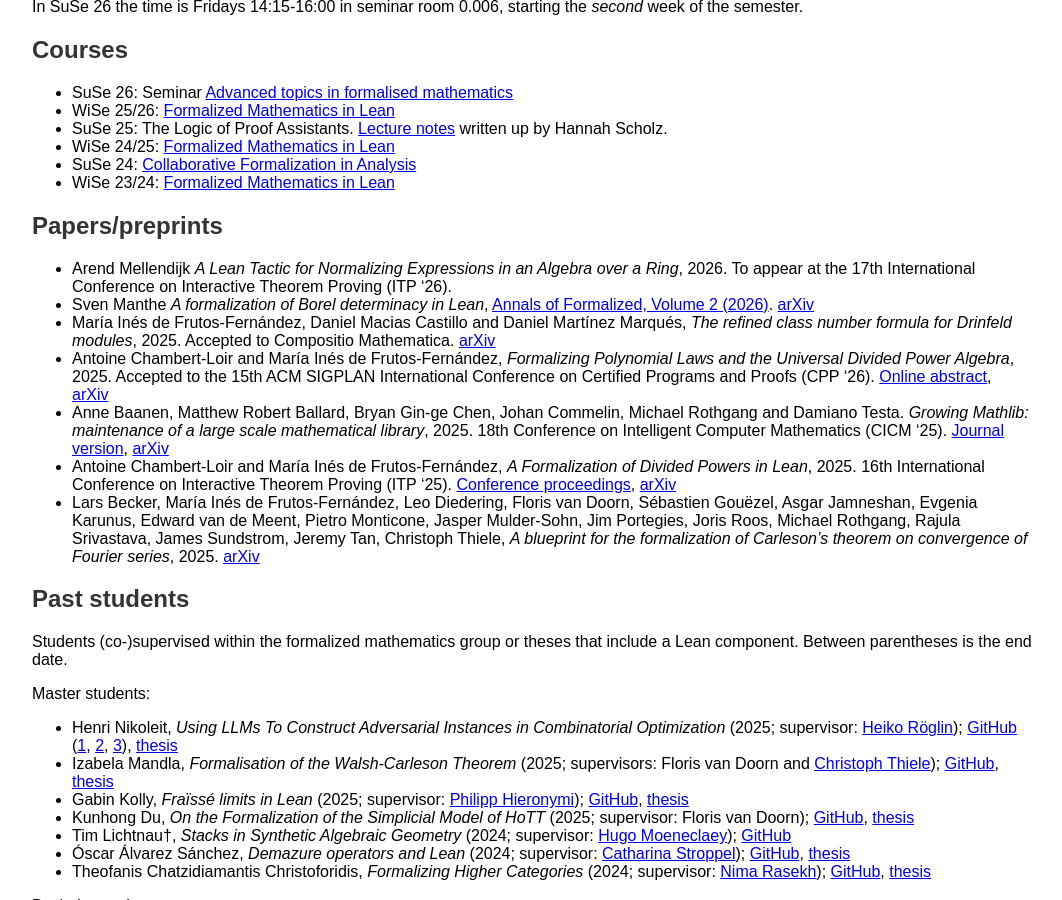
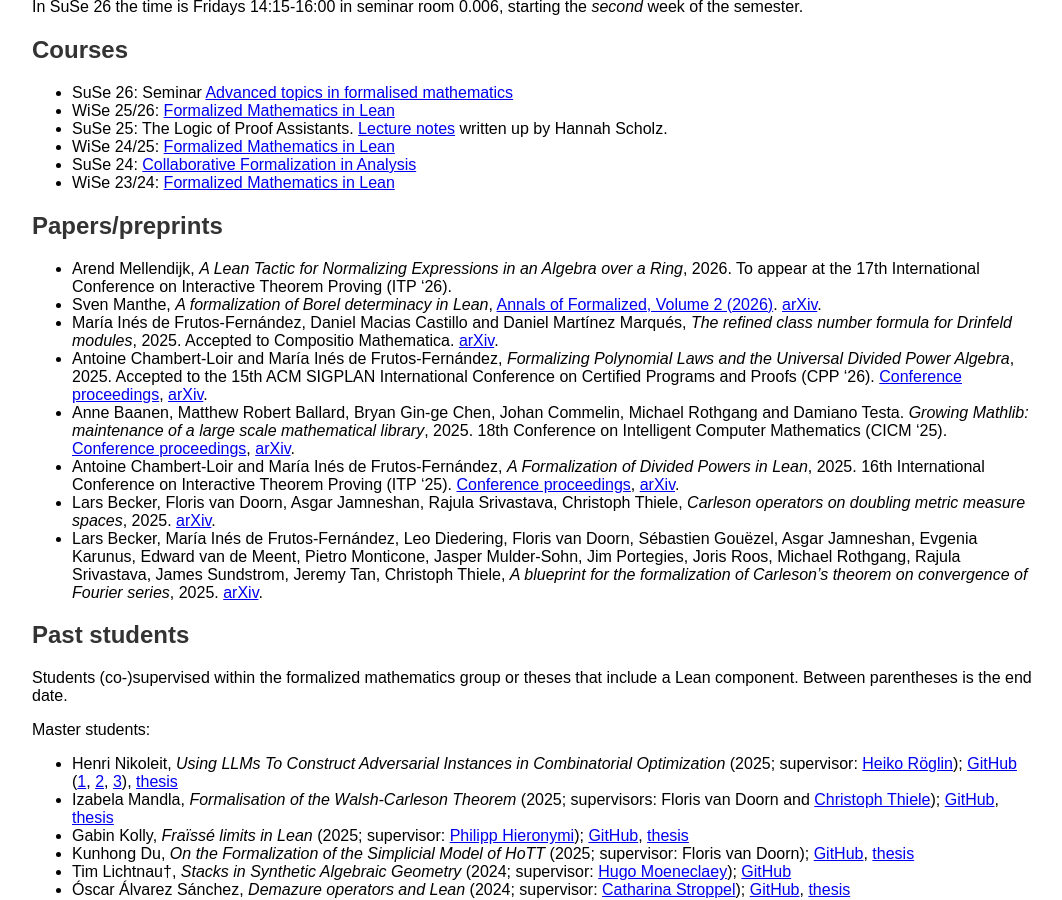
Before and after one commit to fpvandoorn/fpvandoorn.github.io, a Jekyll site: the page built from formalized-mathematics.md, in a window 1280 px wide and 900 px high, scrolled down 1408 px. Shown: the whole window, without its empty margins (108-1170 px from the left). Built offline with Jekyll 4.4.1, drawn with Linux system fonts in a browser that asks for light colours; our own code applies the rules of GitHub Pages for plain Markdown files.

Commit message:
style in paper section, add Carleson math preprint

```diff
--- a/formalized-mathematics.md
+++ b/formalized-mathematics.md
@@ -87,14 +87,16 @@
 
 
 ## Papers/preprints
-* Arend Mellendijk *A Lean Tactic for Normalizing Expressions in an Algebra over a Ring*, 2026. To appear at the 17th International Conference on Interactive Theorem Proving (ITP '26).
-* Sven Manthe *A formalization of Borel determinacy in Lean*, [Annals of Formalized, Volume 2 (2026)](https://afm.episciences.org/17712). [arXiv](https://arxiv.org/abs/2502.03432)
-* María Inés de Frutos-Fernández, Daniel Macias Castillo and Daniel Martínez Marqués, *The refined class number formula for Drinfeld modules*, 2025. Accepted to Compositio Mathematica. [arXiv](https://arxiv.org/abs/2309.17256)
+<!-- The Equational Theories Project paper intentionally left out -->
+* Arend Mellendijk, *A Lean Tactic for Normalizing Expressions in an Algebra over a Ring*, 2026. To appear at the 17th International Conference on Interactive Theorem Proving (ITP '26).
+* Sven Manthe, *A formalization of Borel determinacy in Lean*, [Annals of Formalized, Volume 2 (2026)](https://afm.episciences.org/17712). [arXiv](https://arxiv.org/abs/2502.03432).
+* María Inés de Frutos-Fernández, Daniel Macias Castillo and Daniel Martínez Marqués, *The refined class number formula for Drinfeld modules*, 2025. Accepted to Compositio Mathematica. [arXiv](https://arxiv.org/abs/2309.17256).
 * Antoine Chambert-Loir and María Inés de Frutos-Fernández, *Formalizing Polynomial Laws and the Universal Divided Power Algebra*, 2025. Accepted to the 15th ACM SIGPLAN International
-Conference on Certified Programs and Proofs (CPP '26). [Online abstract](https://popl26.sigplan.org/details/CPP-2026-papers/25/Formalizing-polynomial-laws-and-the-universal-divided-power-algebra), [arXiv](https://arxiv.org/abs/2512.05750)
-* Anne Baanen, Matthew Robert Ballard, Bryan Gin-ge Chen, Johan Commelin, Michael Rothgang and Damiano Testa. *Growing Mathlib: maintenance of a large scale mathematical library*, 2025. 18th Conference on Intelligent Computer Mathematics (CICM '25). [Journal version](https://link.springer.com/chapter/10.1007/978-3-032-07021-0_4), [arXiv](https://arxiv.org/abs/2508.21593)
-* Antoine Chambert-Loir and María Inés de Frutos-Fernández, *A Formalization of Divided Powers in Lean*, 2025. 16th International Conference on Interactive Theorem Proving (ITP '25). [Conference proceedings](https://drops.dagstuhl.de/entities/document/10.4230/LIPIcs.ITP.2025.4), [arXiv](https://arxiv.org/abs/2507.05327)
-* Lars Becker, María Inés de Frutos-Fernández, Leo Diedering, Floris van Doorn, Sébastien Gouëzel, Asgar Jamneshan, Evgenia Karunus, Edward van de Meent, Pietro Monticone, Jasper Mulder-Sohn, Jim Portegies, Joris Roos, Michael Rothgang, Rajula Srivastava, James Sundstrom, Jeremy Tan, Christoph Thiele, *A blueprint for the formalization of Carleson's theorem on convergence of Fourier series*, 2025. [arXiv](https://arxiv.org/abs/2405.06423)
+Conference on Certified Programs and Proofs (CPP '26). [Conference proceedings](https://dl.acm.org/doi/10.1145/3779031.3779108), [arXiv](https://arxiv.org/abs/2512.05750).
+* Anne Baanen, Matthew Robert Ballard, Bryan Gin-ge Chen, Johan Commelin, Michael Rothgang and Damiano Testa. *Growing Mathlib: maintenance of a large scale mathematical library*, 2025. 18th Conference on Intelligent Computer Mathematics (CICM '25). [Conference proceedings](https://link.springer.com/chapter/10.1007/978-3-032-07021-0_4), [arXiv](https://arxiv.org/abs/2508.21593).
+* Antoine Chambert-Loir and María Inés de Frutos-Fernández, *A Formalization of Divided Powers in Lean*, 2025. 16th International Conference on Interactive Theorem Proving (ITP '25). [Conference proceedings](https://drops.dagstuhl.de/entities/document/10.4230/LIPIcs.ITP.2025.4), [arXiv](https://arxiv.org/abs/2507.05327).
+* Lars Becker, Floris van Doorn, Asgar Jamneshan, Rajula Srivastava, Christoph Thiele, *Carleson operators on doubling metric measure spaces*, 2025. [arXiv](https://arxiv.org/abs/2508.05563).
+* Lars Becker, María Inés de Frutos-Fernández, Leo Diedering, Floris van Doorn, Sébastien Gouëzel, Asgar Jamneshan, Evgenia Karunus, Edward van de Meent, Pietro Monticone, Jasper Mulder-Sohn, Jim Portegies, Joris Roos, Michael Rothgang, Rajula Srivastava, James Sundstrom, Jeremy Tan, Christoph Thiele, *A blueprint for the formalization of Carleson's theorem on convergence of Fourier series*, 2025. [arXiv](https://arxiv.org/abs/2405.06423).
 
 ## Past students
 
```
